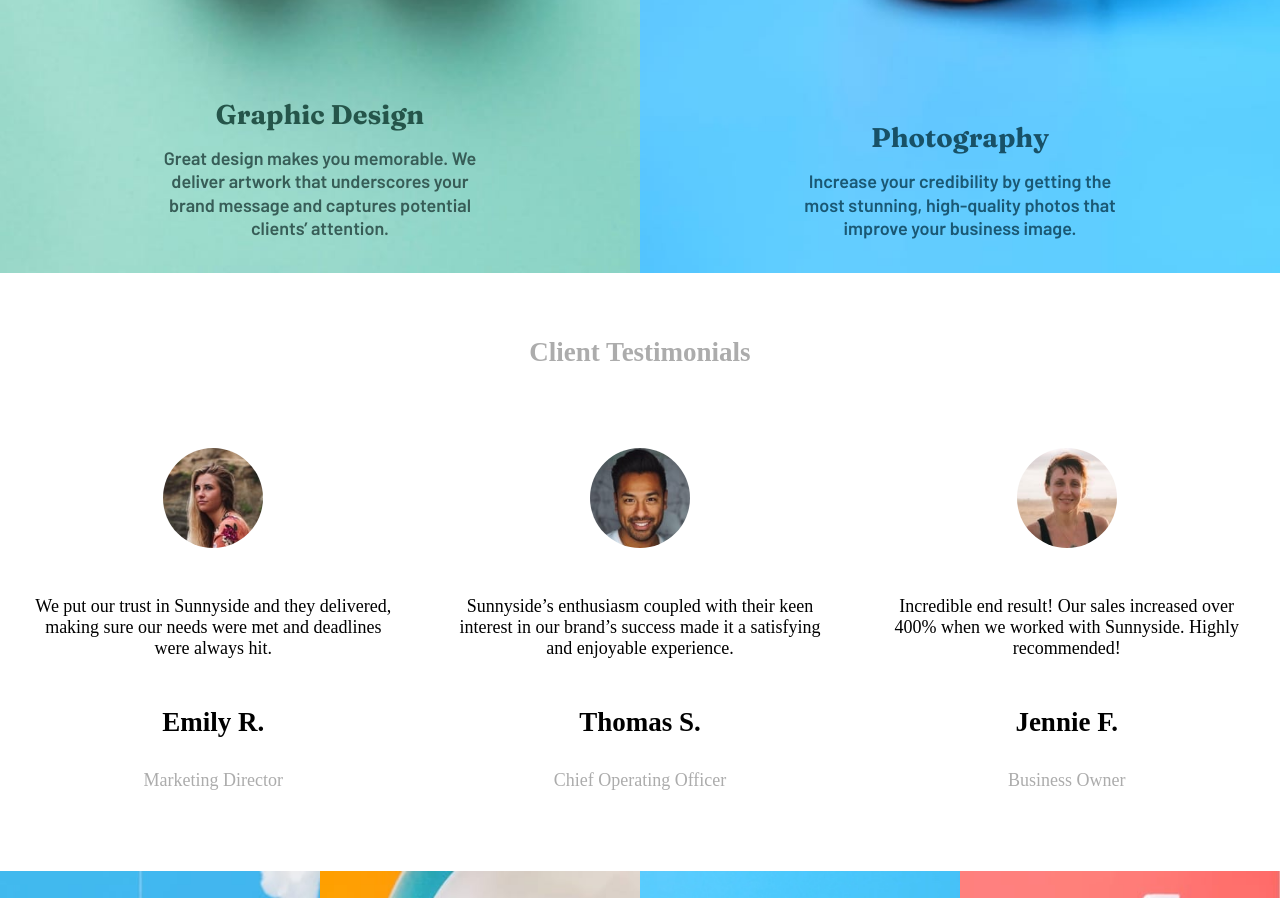
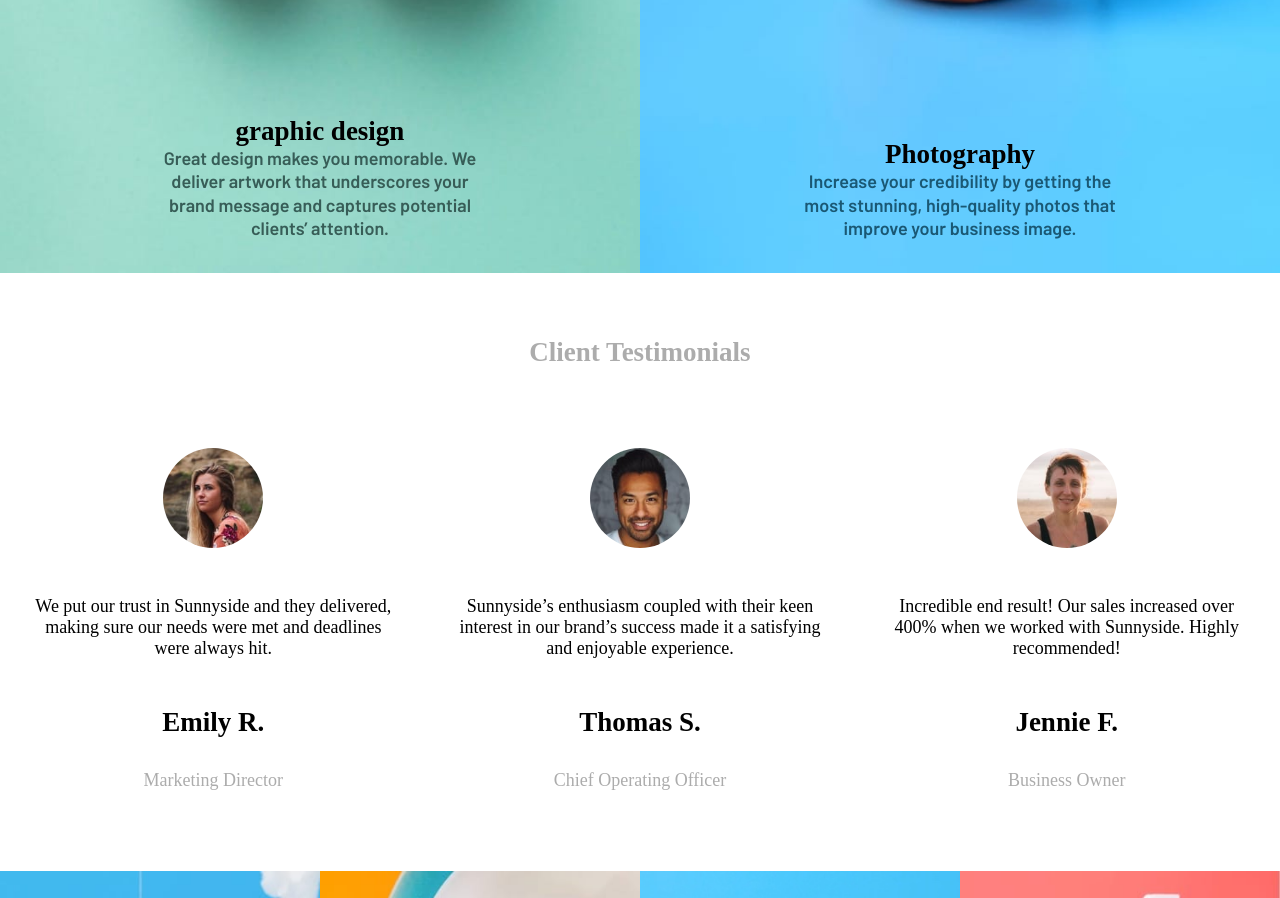
Before and after one commit to satish-Maurya-4/sunnyside-web-APP, a plain HTML site: page index.html in a window 1280 px wide. Shown: the part 2154-3052 px from the top of the page. Drawn offline with Linux system fonts and the light colour scheme.

Commit message:
Update index.html

```diff
--- a/index.html
+++ b/index.html
@@ -92,7 +92,7 @@
           </div>
           <div class="service__prem one g-t">
             <div class="service__prem--info one__info">
-              <h1>graphic design</h1>
+              <h2>graphic design</h2>
               <p>
                 Great design makes you memorable. We deliver artwork that
                 underscores your brand message and captures potential clients’
@@ -102,7 +102,7 @@
           </div>
           <div class="service__prem two g-l">
             <div class="service__prem--info two__info">
-              <h1>Photography</h1>
+              <h2>Photography</h2>
               <p>
                 Increase your credibility by getting the most stunning, high-quality photos that improve your business image.
               </p>
```
